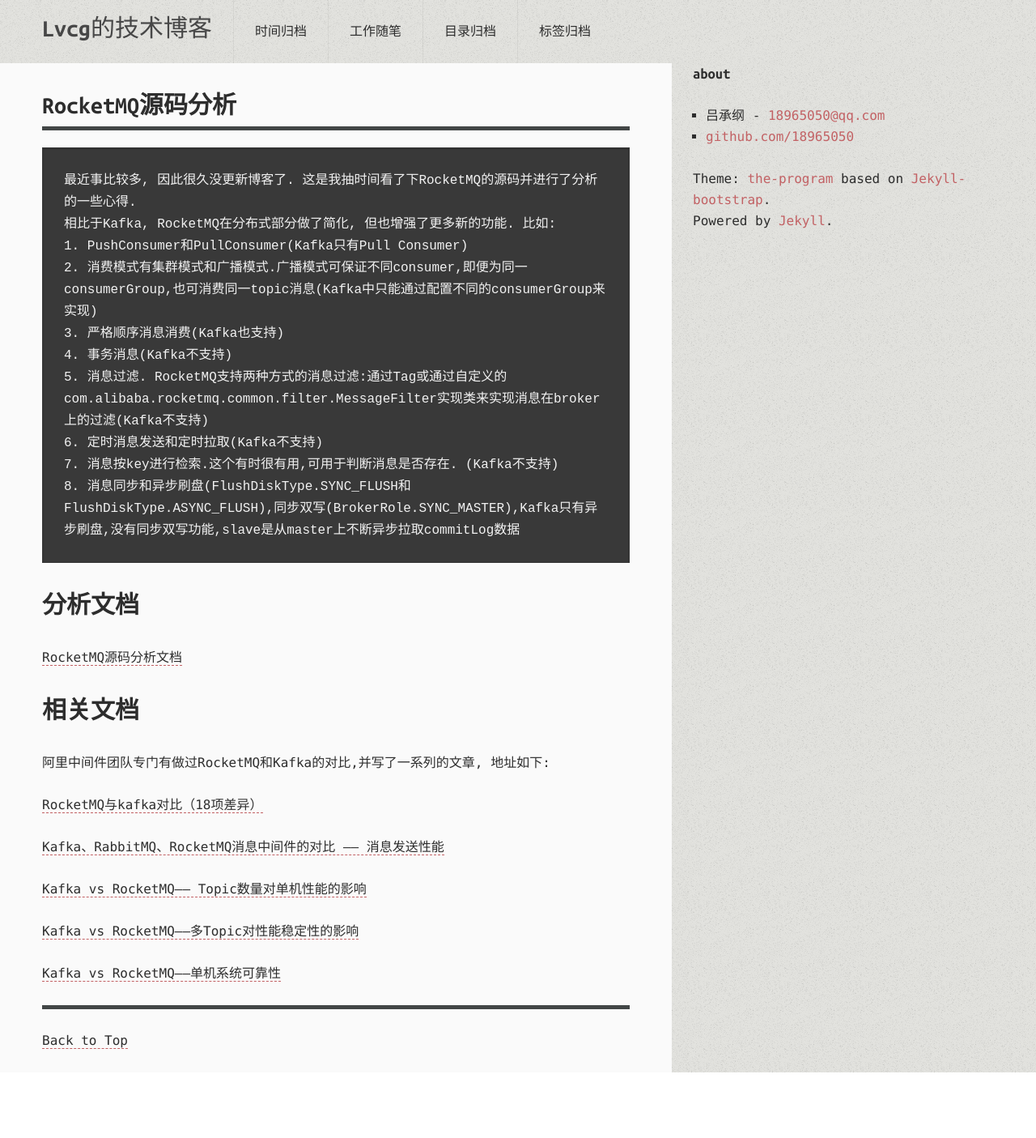
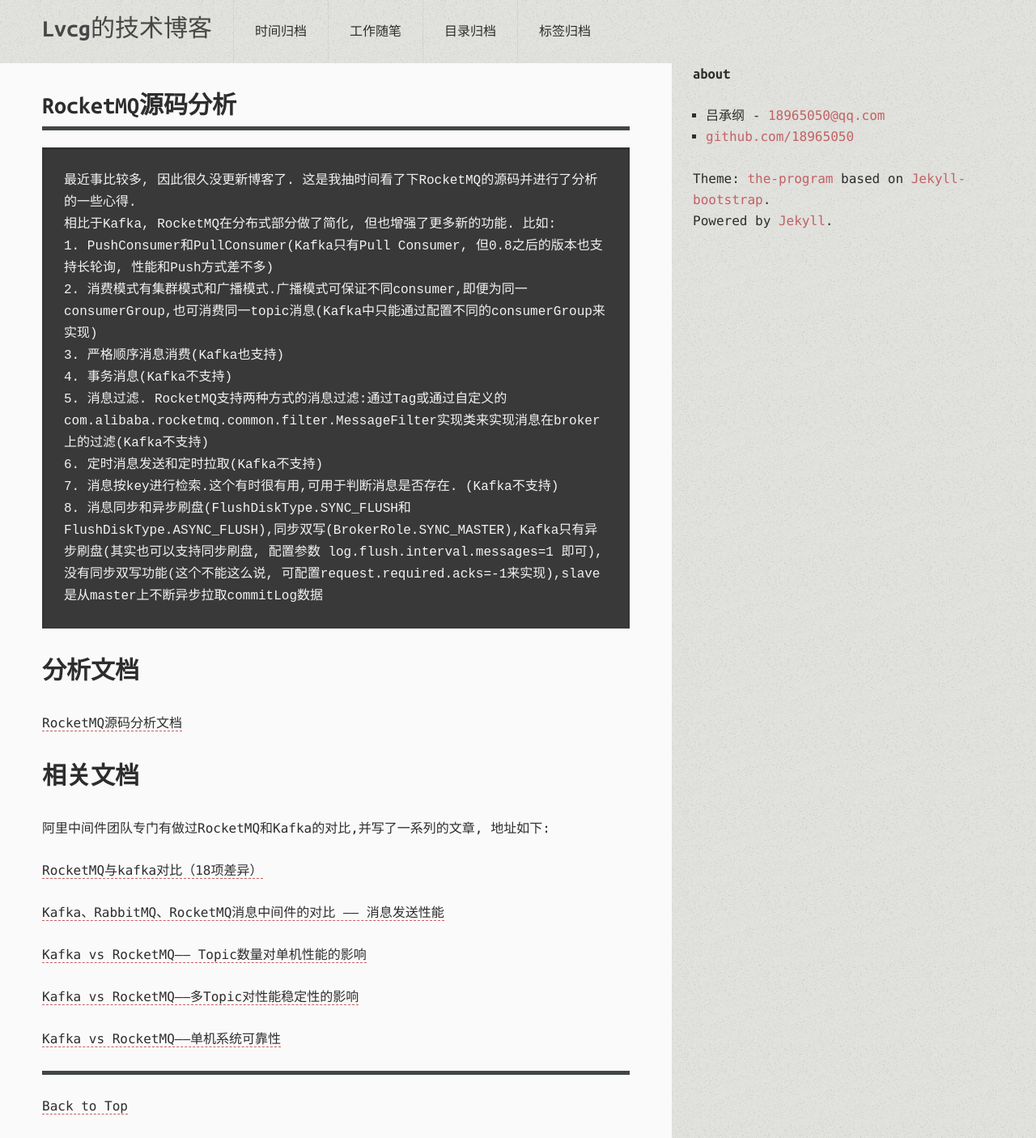
Before and after one commit to 18965050/18965050.github.io, a Jekyll site: the page built from work/rocketmq-analysis.md, in a window 1280 px wide. Shown: the whole page at 81% size. Built offline with Jekyll 4.4.1, drawn with Linux system fonts in a browser that asks for light colours; comment, search, counter and statistics services are not loaded; before the commit the page ends 1324 px from its top, so only the background shows below that.

Commit message:
文档修改

```diff
--- a/work/rocketmq-analysis.md
+++ b/work/rocketmq-analysis.md
@@ -7,14 +7,14 @@
 
     最近事比较多, 因此很久没更新博客了. 这是我抽时间看了下RocketMQ的源码并进行了分析的一些心得.
     相比于Kafka, RocketMQ在分布式部分做了简化, 但也增强了更多新的功能. 比如:
-    1. PushConsumer和PullConsumer(Kafka只有Pull Consumer)
+    1. PushConsumer和PullConsumer(Kafka只有Pull Consumer, 但0.8之后的版本也支持长轮询, 性能和Push方式差不多)
     2. 消费模式有集群模式和广播模式.广播模式可保证不同consumer,即便为同一consumerGroup,也可消费同一topic消息(Kafka中只能通过配置不同的consumerGroup来实现)
     3. 严格顺序消息消费(Kafka也支持)
     4. 事务消息(Kafka不支持)
     5. 消息过滤. RocketMQ支持两种方式的消息过滤:通过Tag或通过自定义的com.alibaba.rocketmq.common.filter.MessageFilter实现类来实现消息在broker上的过滤(Kafka不支持)
     6. 定时消息发送和定时拉取(Kafka不支持)
     7. 消息按key进行检索.这个有时很有用,可用于判断消息是否存在. (Kafka不支持)
-    8. 消息同步和异步刷盘(FlushDiskType.SYNC_FLUSH和FlushDiskType.ASYNC_FLUSH),同步双写(BrokerRole.SYNC_MASTER),Kafka只有异步刷盘,没有同步双写功能,slave是从master上不断异步拉取commitLog数据
+    8. 消息同步和异步刷盘(FlushDiskType.SYNC_FLUSH和FlushDiskType.ASYNC_FLUSH),同步双写(BrokerRole.SYNC_MASTER),Kafka只有异步刷盘(其实也可以支持同步刷盘, 配置参数 log.flush.interval.messages=1 即可),没有同步双写功能(这个不能这么说, 可配置request.required.acks=-1来实现),slave是从master上不断异步拉取commitLog数据
 
 ## 分析文档
 [RocketMQ源码分析文档](https://github.com/18965050/RocketMQ/wiki "RocketMQ源码分析")
```
